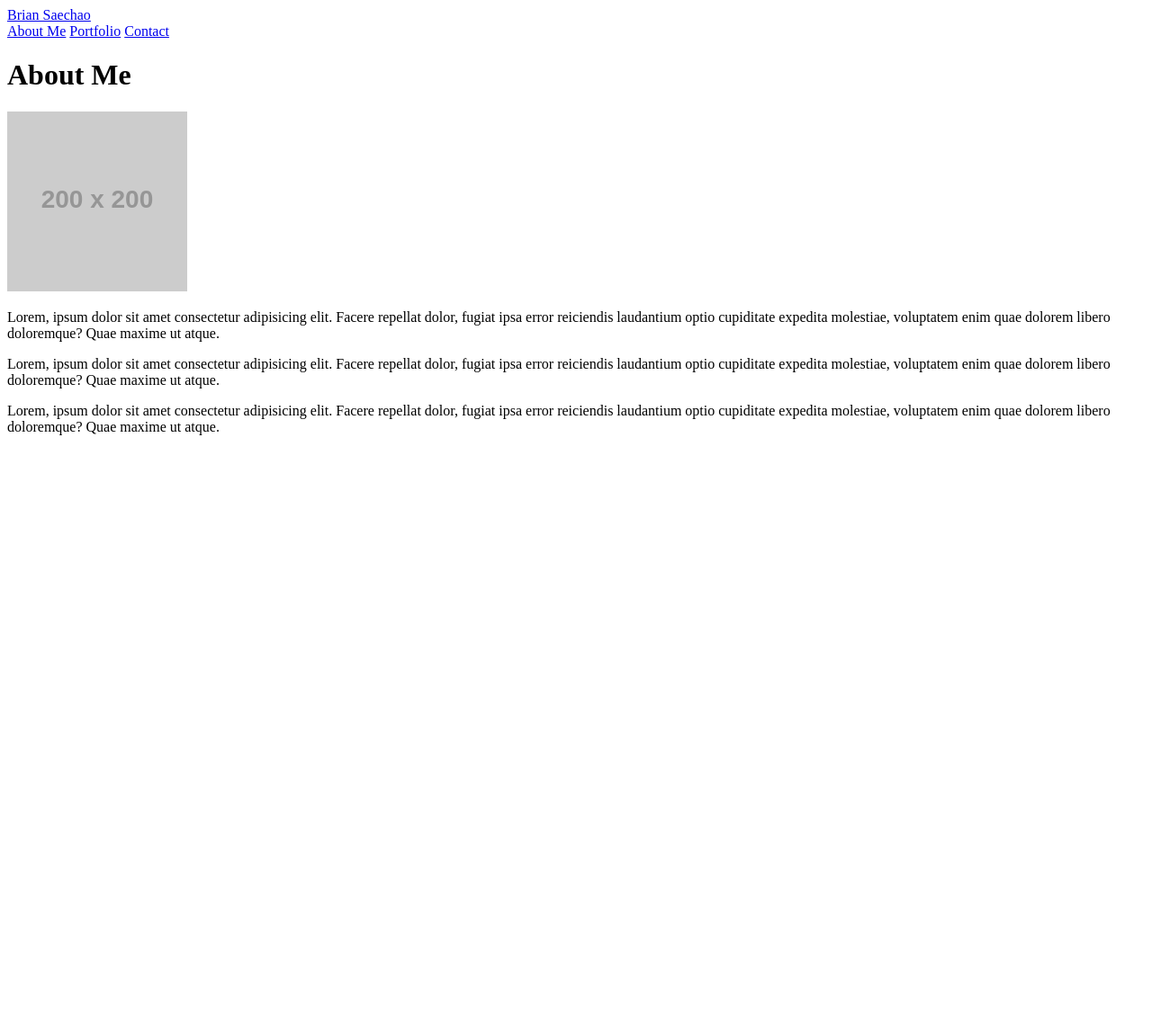
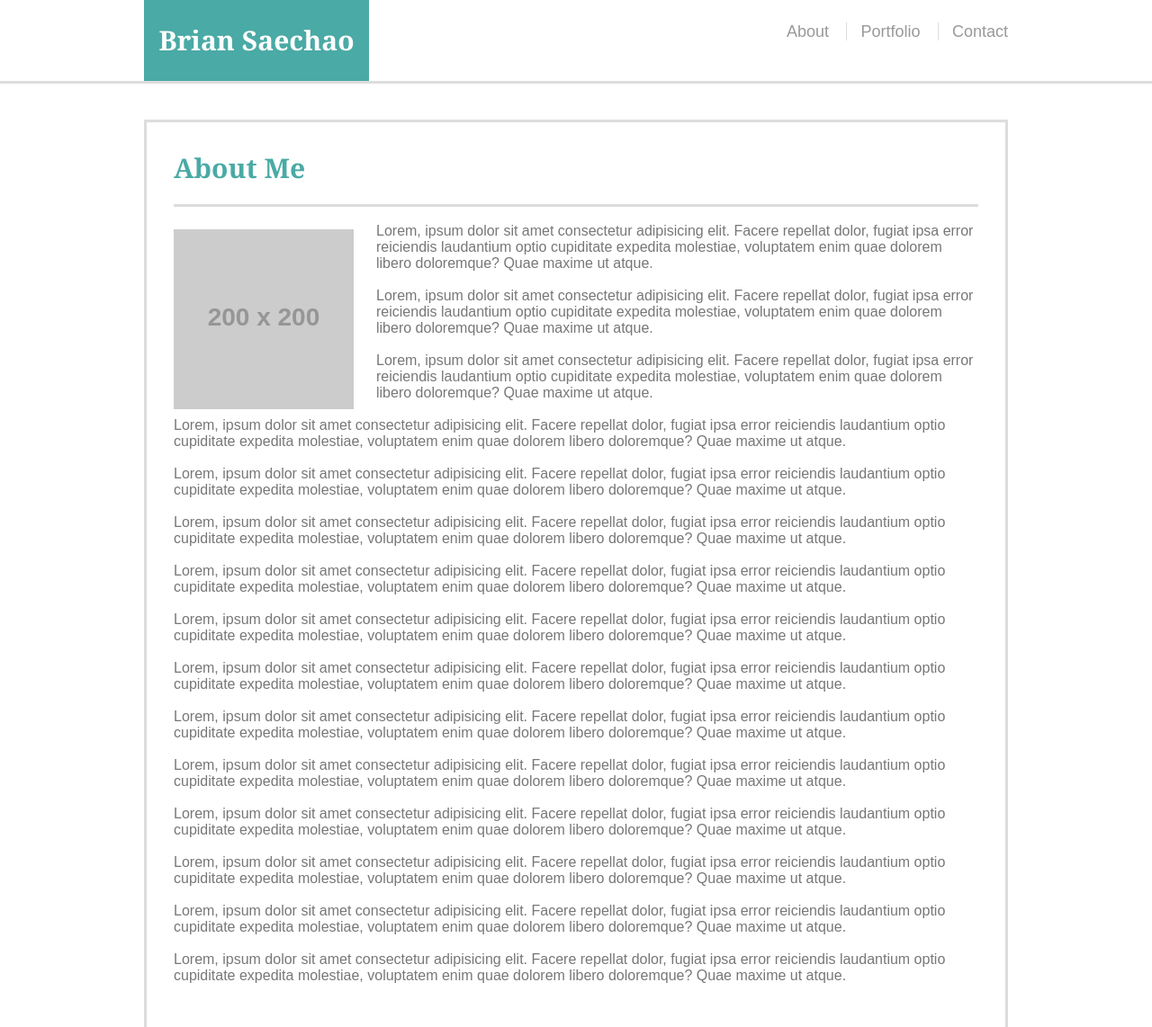
Before and after one commit to bksaechao/basic-portfolio-solo, a plain HTML site: page index.html in a window 1280 px wide. Shown: the top 1142 px of the page at 90% size. Before the commit the page ends 800 px from the top, so only its background shows below. Drawn offline with Linux system fonts and the light colour scheme; placeholder pictures from the web are drawn by us.

Commit message:
CSS additions: sticky nav bar & footer, padding, margins, color, fonts

```diff
--- a/assets/css/style.css
+++ b/assets/css/style.css
@@ -0,0 +1,95 @@
+* {
+    box-sizing: border-box;
+    margin: 0;
+    padding: 0;
+}
+
+body {
+    font-family: Arial, Helvetica, sans-serif;
+    color: #777777;
+}
+
+p {
+    margin: 18px 0;
+}
+
+.container {
+    width: 100%;
+    max-width: 960px;
+    margin: 0 auto;
+    overflow: auto;
+}
+
+h1 {
+    border-bottom: 3px solid #dddddd;
+    font-family: Georgia, 'Times New Roman', Times, serif;
+    padding: 0 0 20px 0;
+    color: #4aaaa5;
+    font-size: 30px;
+}
+
+header {
+    border-bottom: 3px solid #dddddd;
+    position: sticky;
+    top: 0;
+    background: #ffff;
+    margin-bottom: 40px;
+}
+
+a {
+    text-decoration: none;
+}
+
+.nav-bar a {
+    border-left: 1px solid #ddd;
+    padding-left: 15px;
+    margin-left: 15px;
+    color: #999999;
+    font-size: 18px;
+}
+
+.nav-bar a:first-child {
+    border-left: none;
+}
+
+#my-logo {
+    float: left;
+    color: #fff;
+    background-color: #4aaaa5;
+    font-family: Georgia, 'Times New Roman', Times, serif;
+    font-weight: 700;
+    font-size: 30px;
+    width: 250px;
+    text-align: center;
+    line-height: 90px;
+}
+
+.nav-bar {
+    float: right;
+    margin: 25px 0 0 0;
+}
+
+.main-section {
+    border: 3px solid #dddddd;
+    padding: 30px;
+    margin: 0 0 40px;
+}
+
+#content-wrapper {
+    min-height: calc(100vh - 70px);
+}
+
+#cool-picture {
+    float: left;
+    margin: 25px 25px 0 0;
+}
+
+footer {
+    text-align: center;
+    border-top: 8px solid #4aaaa5;
+    background-color: #666666;
+    height: 50px;
+    padding: 30px;
+    color: #fff;
+    font-size: 12px;
+}
--- a/index.html
+++ b/index.html
@@ -9,21 +9,38 @@
         <header>
             <div class="container">
                 <a href="index.html" id="my-logo">Brian Saechao</a>
-                <nav id="nav-bar">
-                    <a href="index.html">About Me</a>
+                <nav class="nav-bar">
+                    <a href="index.html">About</a>
                     <a href="portfolio.html">Portfolio</a>
                     <a href="contact.html">Contact</a>
                 </nav>
             </div>
         </header>
-        <div class="container">
-            <h1>About Me</h1>
-            <section id="main-section">
-                <img src="https://placehold.it/200x200">
+        <div class="container" id="content-wrapper">
+            <section class="main-section">
+                <h1>About Me</h1>
+                <img src="https://placehold.it/200x200" id="cool-picture" alt="my-image" >
+                <p>Lorem, ipsum dolor sit amet consectetur adipisicing elit. Facere repellat dolor, fugiat ipsa error reiciendis laudantium optio cupiditate expedita molestiae, voluptatem enim quae dolorem libero doloremque? Quae maxime ut atque.</p>
+                <p>Lorem, ipsum dolor sit amet consectetur adipisicing elit. Facere repellat dolor, fugiat ipsa error reiciendis laudantium optio cupiditate expedita molestiae, voluptatem enim quae dolorem libero doloremque? Quae maxime ut atque.</p>
+                <p>Lorem, ipsum dolor sit amet consectetur adipisicing elit. Facere repellat dolor, fugiat ipsa error reiciendis laudantium optio cupiditate expedita molestiae, voluptatem enim quae dolorem libero doloremque? Quae maxime ut atque.</p>
+                <p>Lorem, ipsum dolor sit amet consectetur adipisicing elit. Facere repellat dolor, fugiat ipsa error reiciendis laudantium optio cupiditate expedita molestiae, voluptatem enim quae dolorem libero doloremque? Quae maxime ut atque.</p>
+                <p>Lorem, ipsum dolor sit amet consectetur adipisicing elit. Facere repellat dolor, fugiat ipsa error reiciendis laudantium optio cupiditate expedita molestiae, voluptatem enim quae dolorem libero doloremque? Quae maxime ut atque.</p>
+                <p>Lorem, ipsum dolor sit amet consectetur adipisicing elit. Facere repellat dolor, fugiat ipsa error reiciendis laudantium optio cupiditate expedita molestiae, voluptatem enim quae dolorem libero doloremque? Quae maxime ut atque.</p>
+                <p>Lorem, ipsum dolor sit amet consectetur adipisicing elit. Facere repellat dolor, fugiat ipsa error reiciendis laudantium optio cupiditate expedita molestiae, voluptatem enim quae dolorem libero doloremque? Quae maxime ut atque.</p>
+                <p>Lorem, ipsum dolor sit amet consectetur adipisicing elit. Facere repellat dolor, fugiat ipsa error reiciendis laudantium optio cupiditate expedita molestiae, voluptatem enim quae dolorem libero doloremque? Quae maxime ut atque.</p>
+                <p>Lorem, ipsum dolor sit amet consectetur adipisicing elit. Facere repellat dolor, fugiat ipsa error reiciendis laudantium optio cupiditate expedita molestiae, voluptatem enim quae dolorem libero doloremque? Quae maxime ut atque.</p>
+                <p>Lorem, ipsum dolor sit amet consectetur adipisicing elit. Facere repellat dolor, fugiat ipsa error reiciendis laudantium optio cupiditate expedita molestiae, voluptatem enim quae dolorem libero doloremque? Quae maxime ut atque.</p>
+                <p>Lorem, ipsum dolor sit amet consectetur adipisicing elit. Facere repellat dolor, fugiat ipsa error reiciendis laudantium optio cupiditate expedita molestiae, voluptatem enim quae dolorem libero doloremque? Quae maxime ut atque.</p>
+                <p>Lorem, ipsum dolor sit amet consectetur adipisicing elit. Facere repellat dolor, fugiat ipsa error reiciendis laudantium optio cupiditate expedita molestiae, voluptatem enim quae dolorem libero doloremque? Quae maxime ut atque.</p>
                 <p>Lorem, ipsum dolor sit amet consectetur adipisicing elit. Facere repellat dolor, fugiat ipsa error reiciendis laudantium optio cupiditate expedita molestiae, voluptatem enim quae dolorem libero doloremque? Quae maxime ut atque.</p>
                 <p>Lorem, ipsum dolor sit amet consectetur adipisicing elit. Facere repellat dolor, fugiat ipsa error reiciendis laudantium optio cupiditate expedita molestiae, voluptatem enim quae dolorem libero doloremque? Quae maxime ut atque.</p>
                 <p>Lorem, ipsum dolor sit amet consectetur adipisicing elit. Facere repellat dolor, fugiat ipsa error reiciendis laudantium optio cupiditate expedita molestiae, voluptatem enim quae dolorem libero doloremque? Quae maxime ut atque.</p>
             </section>
         </div>
     </body>
+    <footer>
+        <div class="container" id="my-footer">
+            Copyright &copy;
+        </div>
+    </footer>
 </html>
```
Also changed, not shown: contact.html (+34 -0 lines), portfolio.html (+34 -0 lines).
